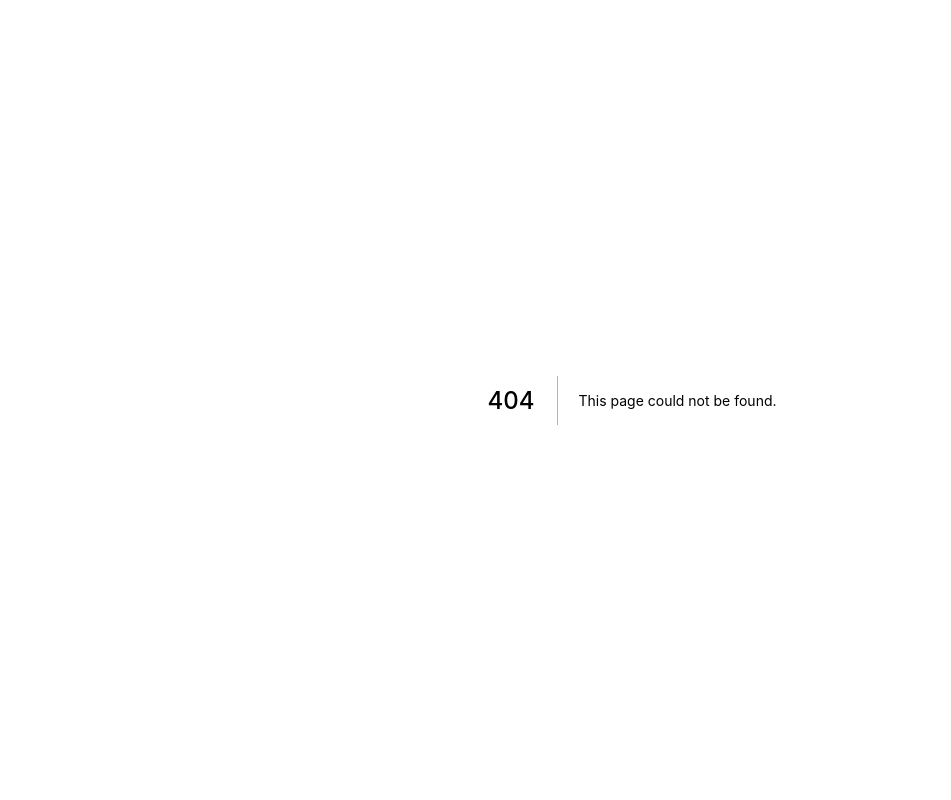
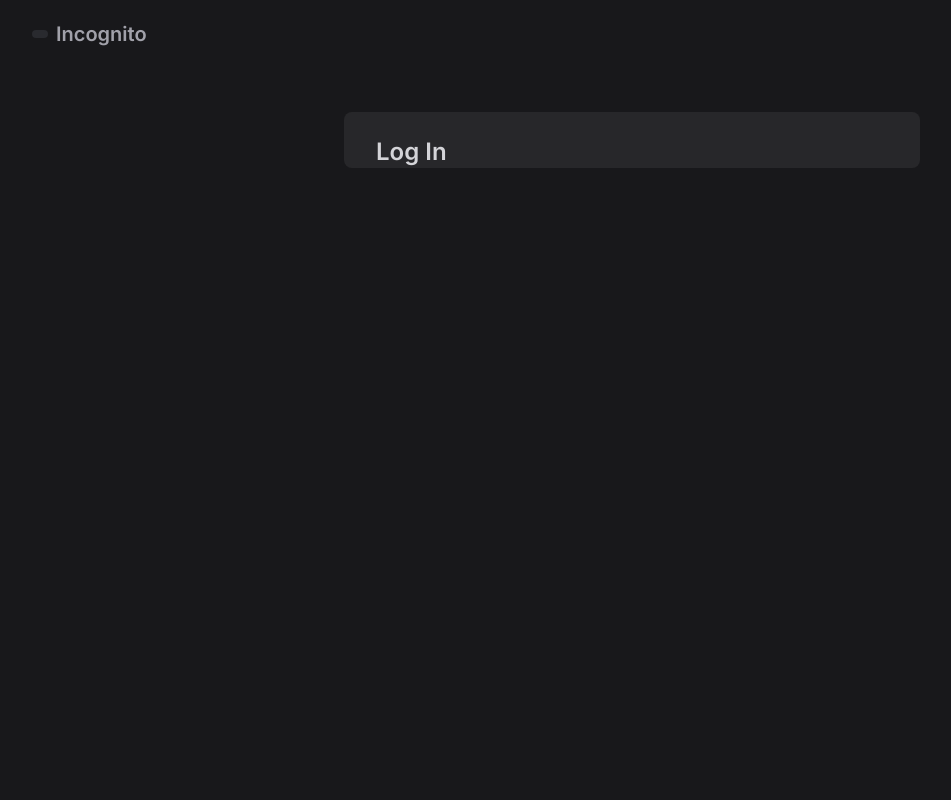
Before and after one commit to inclineteam/Next-Incognito-Confessions, a Next.js app: page /login in a window 1280 px wide. Before the commit this address had no page. Shown: the top 800 px of the page, without its empty margins (8-959 px from the left). Built offline with nearby package versions, Linux system fonts and the light colour scheme.

Commit message:
chore : progress on login page

```diff
--- /dev/null
+++ b/components/auth-layout.tsx
@@ -0,0 +1,36 @@
+import React from 'react'
+import { Footer } from './Footer'
+import { HeadComponent } from './headComponent'
+import { Layout } from './layout'
+import { Navbar } from './navbar'
+
+interface LayoutProps {
+    title: string
+    children : React.ReactNode
+}
+
+export const AuthLayout = ({ title, children } : LayoutProps) => {
+    return (
+        <Layout>
+            <div className='h-auto min-h-screen bg-zinc-900 pt-28 pb-40'>
+                <div className="mx-auto w-[96%] max-w-xl rounded-lg bg-zinc-800">
+
+                    <a href="/"
+                    className="absolute top-5 left-10 flex w-max items-center space-x-2 text-xl text-zinc-400 hover:text-zinc-200">
+                        <span className="bg-shark-lighter rounded-full px-2 py-1">
+                            <i className="ai-glasses"></i>
+                        </span>
+                        <span className="font-semibold">Incognito</span>
+                    </a>
+
+                    <header className="px-8 pt-6 text-2xl font-semibold text-zinc-300">
+                        <p>{ title }</p>
+                    </header>
+
+                    {children}
+
+                </div>
+            </div>
+        </Layout>
+    )
+}
--- a/components/layout.tsx
+++ b/components/layout.tsx
@@ -1,4 +1,3 @@
-import { AppProps } from 'next/app'
 import React from 'react'
 import { Footer } from './Footer'
 import { HeadComponent } from './headComponent'
@@ -12,9 +11,6 @@ export const Layout = ({ children } : LayoutProps) => {
     return (
         <div className='h-auto min-h-screen bg-zinc-900'>
             <HeadComponent title='Incognito' />
-            <div className="mx-auto max-w-[1400px]">
-                <Navbar />
-            </div>
             {children}
             <Footer />
         </div>
--- a/pages/index.tsx
+++ b/pages/index.tsx
@@ -1,6 +1,7 @@
 import type { NextPage } from 'next'
 import { Hero } from '../components/landing/hero'
 import { Layout } from '../components/layout'
+import { Navbar } from '../components/navbar'
 
 const Home: NextPage = () => {
   return (
@@ -12,6 +13,9 @@ const Home: NextPage = () => {
                       className="absolute top-0 bottom-0 right-0 hidden w-20 bg-gradient-to-r from-zinc-900/0 via-zinc-900/20 to-zinc-900 lg:block">
                   </div>
                   <div className="bg-gradient-to-r from-zinc-900 via-zinc-900 to-zinc-900/0">
+                      <div className="mx-auto max-w-[1400px]">
+                        <Navbar />
+                      </div>
                       <Hero />
                   </div>
               </div>
--- /dev/null
+++ b/pages/login.tsx
@@ -0,0 +1,11 @@
+import type { NextPage } from 'next'
+import { AuthLayout } from '../components/auth-layout'
+
+const Login: NextPage = () => {
+    return (
+        <AuthLayout title='Log In'>
+        </AuthLayout>
+    )
+}
+
+export default Login
```
